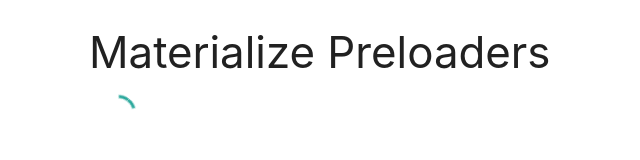
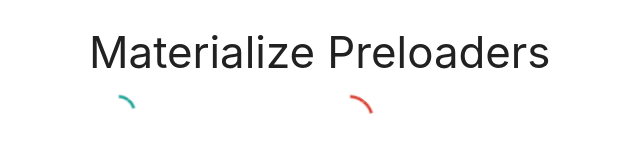
Before and after one commit to JohnMwendwa/materialize-preloaders, a plain HTML site: page index.html in a window 1280 px wide. Shown: the full height of the page, 103-743 px from the left. Drawn offline with nearby package versions, Linux system fonts and the light colour scheme.

Commit message:
create a standard red peloader

```diff
--- a/index.html
+++ b/index.html
@@ -15,7 +15,7 @@
     <div class="container">
         <h3>Materialize Preloaders</h3>
 <div class="row">
-    <div class="col s4">
+    <div class="col s3">
         <div class="preloader-wrapper active small">
             <div class="spinner-layer">
                 <div class="circle-clipper left">
@@ -30,6 +30,23 @@
             </div>
         </div>
     </div>
+
+    <div class="col s3">
+        <div class="preloader-wrapper active">
+            <div class="spinner-layer spinner-red-only">
+                <div class="circle-clipper left">
+                    <div class="circle"></div>
+                </div>
+                <div class="gap-patch">
+                    <div class="circle"></div>
+                </div>
+                <div class="circle-clipper right">
+                    <div class="circle"></div>
+                </div>
+            </div>
+        </div>
+    </div>
+
 </div>
 
     </div>
```
